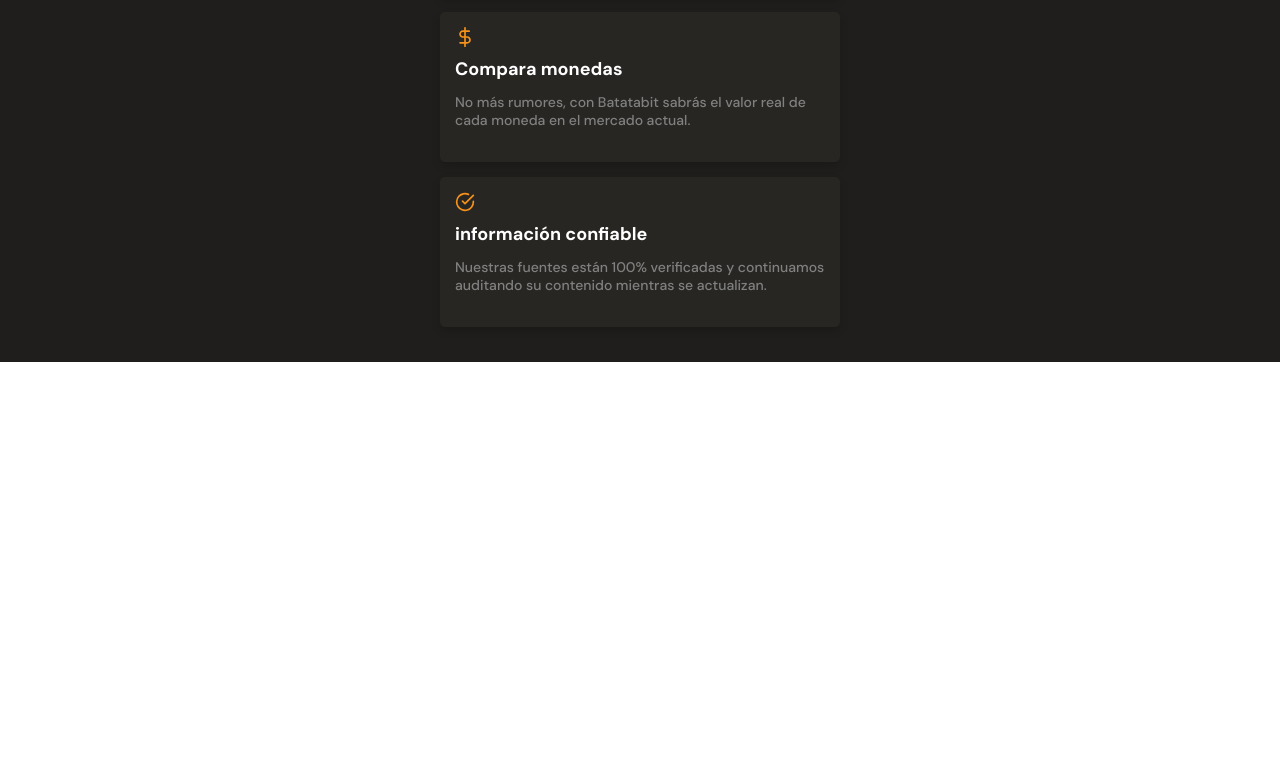
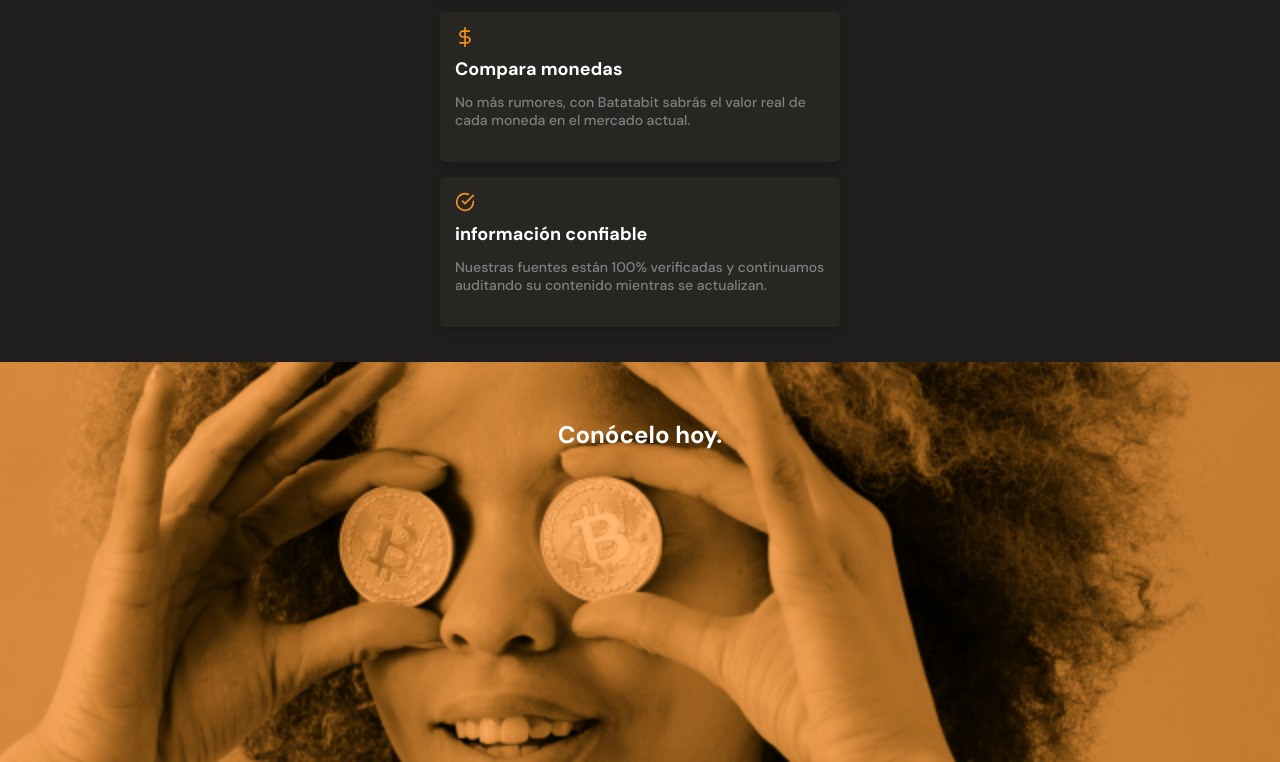
Before and after one commit to whernandezt/batata-bit, a plain HTML site: page index.html in a window 1280 px wide. Shown: the part 1988-2750 px from the top of the page. Before the commit the page ends 2350 px from the top, so only its background shows below. Drawn offline with Linux system fonts and the light colour scheme.

Commit message:
image section done

```diff
--- a/index.html
+++ b/index.html
@@ -143,7 +143,9 @@
           </article>
         </section>
       </section>
-      <section></section>
+      <section class="bitcoin-img-container">
+        <h2>Conócelo hoy.</h2>
+      </section>
       <section></section>
     </main>
     <footer></footer>
--- a/styles.css
+++ b/styles.css
@@ -345,3 +345,19 @@ main {
     margin-bottom: 10px;
     background: url('./assets/icons/clock.svg') center/cover no-repeat;
 }
+
+.bitcoin-img-container {
+    width: 100%;
+    min-width: 320px;
+    height: 50vh;
+    background: url('./assets/imgs/bitcoinbaby2x.jpg') center/cover no-repeat;
+    text-align: center;
+}
+
+.bitcoin-img-container h2{
+    padding-top: 60px;
+    font-size: 2.4rem;
+    font-weight: bold;
+    line-height: 2.6rem;
+    color: var(--just-white);
+}
```
